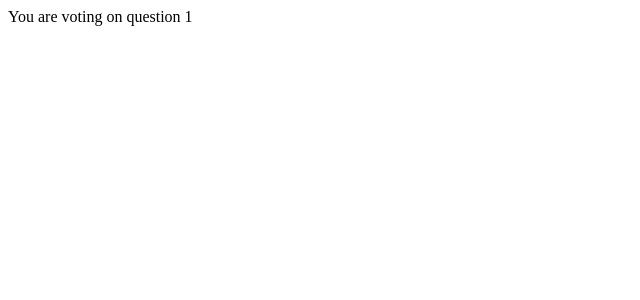
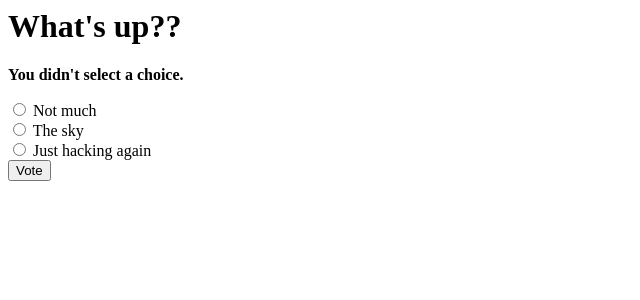
Before and after one commit to animesh9893/django_gv1, a Django app: page /polls/1/vote/ in a window 1280 px wide. Shown: the top 300 px of the page, without its empty margins (0-640 px from the left). Run offline with Django 3.2, Linux system fonts and the light colour scheme; data comes from the database, SQL or seed files in the repository; both versions use the stored data as it was after the commit.

Commit message:
adding froms on vote and submitting the choice

```diff
--- a/gv1/polls/templates/polls/detail.html
+++ b/gv1/polls/templates/polls/detail.html
@@ -1,6 +1,12 @@
-<h1>{{question.question_text}}</h1>
-<ul>
-	{% for choice in question.choice_set.all %}
-	<li>{{choice.choice_text}}</li>
-	{% endfor %}
-</ul>
+<h1>{{ question.question_text }}</h1>
+
+{% if error_message %}<p><strong>{{ error_message }}</strong></p>{% endif %}
+
+<form action="{% url 'polls:vote' question.id %}" method="post">
+{% csrf_token %}
+{% for choice in question.choice_set.all %}
+    <input type="radio" name="choice" id="choice{{ forloop.counter }}" value="{{ choice.id }}">
+    <label for="choice{{ forloop.counter }}">{{ choice.choice_text }}</label><br>
+{% endfor %}
+<input type="submit" value="Vote">
+</form>
--- a/gv1/polls/views.py
+++ b/gv1/polls/views.py
@@ -1,7 +1,12 @@
 from django.shortcuts import  get_object_or_404 ,render
-from django.http import HttpResponse , Http404 # http4040 is for raising exception
-from .models import Question
-# Create your views here.
+from django.http import HttpResponseRedirect, HttpResponse
+from django.urls import reverse
+
+from .models import Choice,Question
+
+
+
+
 
 def index(request):
 	latest_question_list=Question.objects.order_by("-pub_date")[:5] # minus for reverse of oldest list to recent
@@ -20,5 +25,20 @@ def results(request,question_id):
 	response="You are looking at the results of question %s."
 	return HttpResponse(response % question_id)
 
-def vote(request,question_id):
-	return HttpResponse("You are voting on question %s" % question_id)
+def vote(request, question_id):
+    question = get_object_or_404(Question, pk=question_id)
+    try:
+        selected_choice = question.choice_set.get(pk=request.POST['choice'])
+    except (KeyError, Choice.DoesNotExist):
+        # Redisplay the question voting form.
+        return render(request, 'polls/detail.html', {
+            'question': question,
+            'error_message': "You didn't select a choice.",
+        })
+    else:
+        selected_choice.votes += 1
+        selected_choice.save()
+        # Always return an HttpResponseRedirect after successfully dealing
+        # with POST data. This prevents data from being posted twice if a
+        # user hits the Back button.
+        return HttpResponseRedirect(reverse('polls:results', args=(question.id,)))
```
Also changed, not shown: gv1/db.sqlite3.
